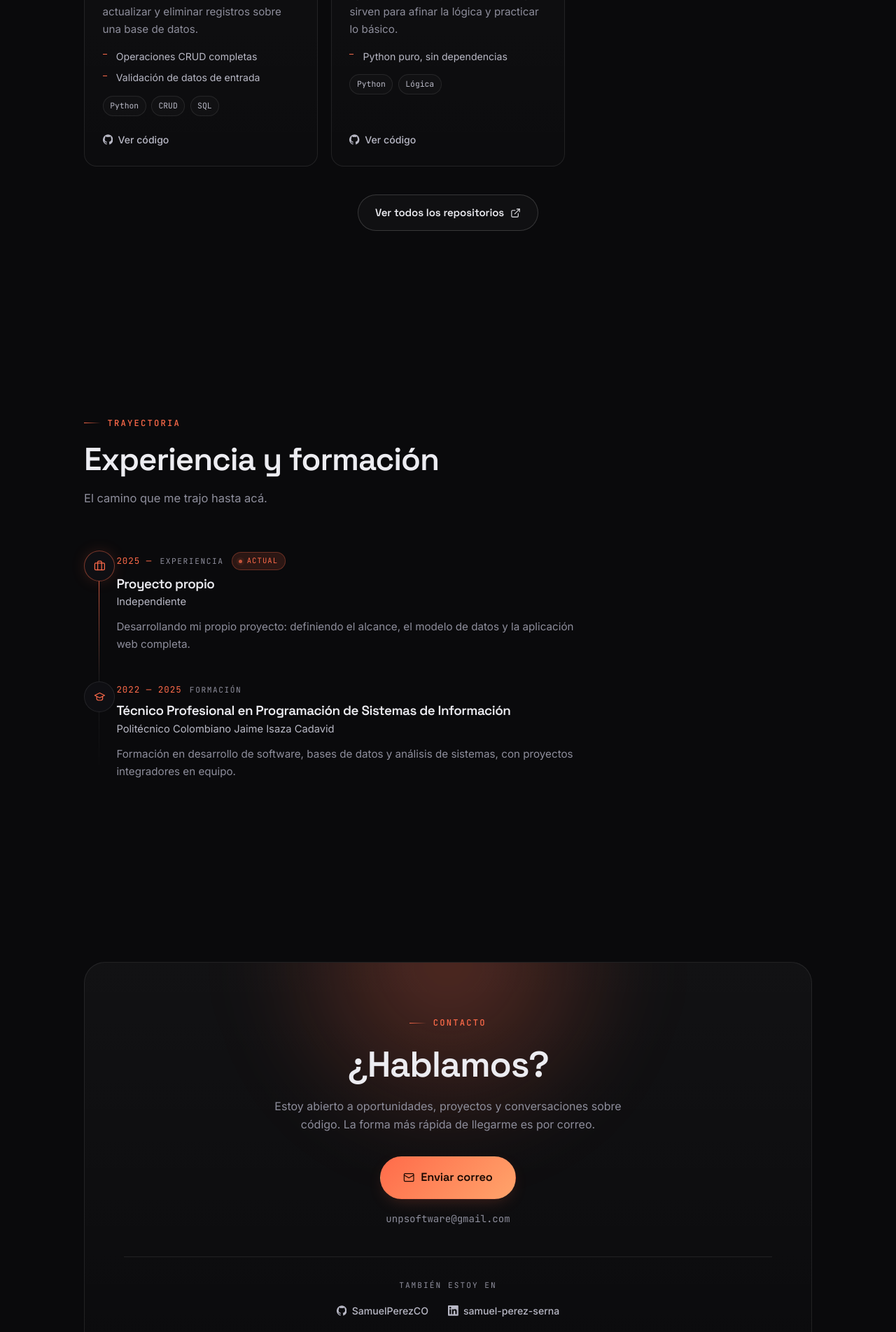
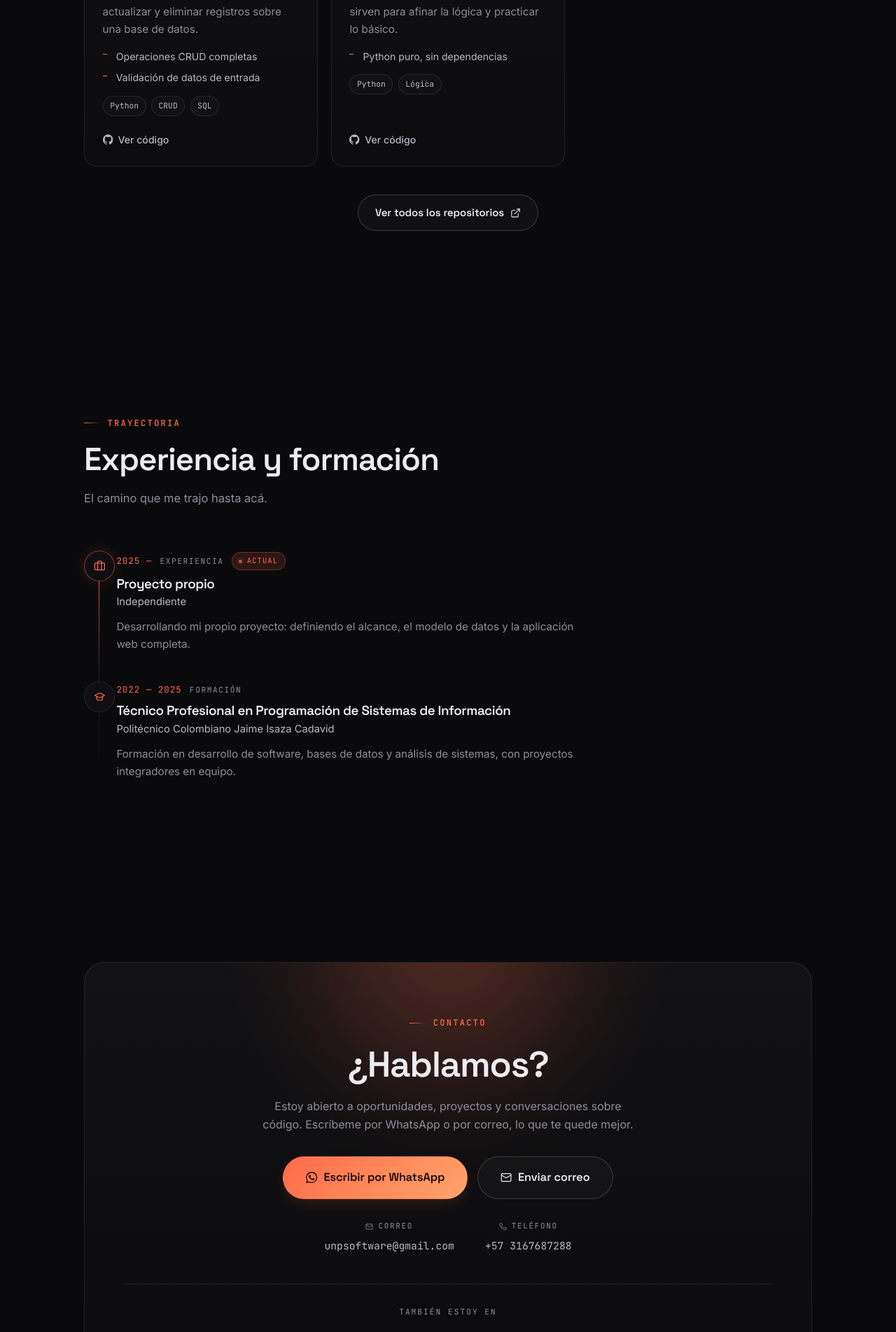
Before and after one commit to SamuelPerezCO/Portafolio---Samuel-Perez-unaneaprogramadora-, a Django app: page / in a window 1280 px wide. Shown: the part 3776-5680 px from the top of the page at 70% size. Run offline with Django 5.2, Linux system fonts and the light colour scheme.

Commit message:
Adding the WPP to the view

```diff
--- a/main/content.py
+++ b/main/content.py
@@ -7,6 +7,8 @@ To add a new project: append it to PROJECTS with its "es" and "en" text.
 No hay base de datos ni panel de administración: este archivo es la fuente de verdad.
 There is no database or admin panel: this file is the source of truth.
 """
+
+from urllib.parse import quote
 
 LANGUAGES = ("es", "en")
 DEFAULT_LANGUAGE = "es"
@@ -312,8 +314,13 @@ CONTENT = {
             "label": "Contacto",
             "title": "¿Hablamos?",
             "intro": "Estoy abierto a oportunidades, proyectos y conversaciones sobre "
-                     "código. La forma más rápida de llegarme es por correo.",
+                     "código. Escríbeme por WhatsApp o por correo, lo que te quede mejor.",
             "email_cta": "Enviar correo",
+            "email_label": "Correo",
+            "whatsapp_cta": "Escribir por WhatsApp",
+            # Texto que aparece ya escrito al abrir el chat.
+            "whatsapp_message": "¡Hola Samuel! Vi tu portafolio y me gustaría hablar contigo.",
+            "phone_label": "Teléfono",
             "links_title": "También estoy en",
         },
         "footer": {
@@ -403,8 +410,13 @@ CONTENT = {
             "label": "Contact",
             "title": "Let's talk",
             "intro": "I'm open to opportunities, projects and conversations about code. "
-                     "Email is the fastest way to reach me.",
+                     "Reach me on WhatsApp or by email, whichever suits you best.",
             "email_cta": "Send an email",
+            "email_label": "Email",
+            "whatsapp_cta": "Message on WhatsApp",
+            # Text pre-filled in the chat when the link is opened.
+            "whatsapp_message": "Hi Samuel! I saw your portfolio and I'd like to talk with you.",
+            "phone_label": "Phone",
             "links_title": "Also find me on",
         },
         "footer": {
@@ -454,4 +466,31 @@ def get_context(lang: str) -> dict:
         "skills": skills,
         "projects": projects,
         "timeline": timeline,
+        "whatsapp_url": whatsapp_url(lang),
+        "phone_href": phone_href(),
     }
+
+
+def phone_href() -> str:
+    """Número listo para un enlace tel:. / Number ready for a tel: link.
+
+    "+57 316 768 7288" -> "+573167687288"
+    """
+    number = PROFILE.get("phone_number", "").strip()
+    digits = "".join(char for char in number if char.isdigit())
+    if not digits:
+        return ""
+    return f"+{digits}" if number.startswith("+") else digits
+
+
+def whatsapp_url(lang: str) -> str:
+    """Enlace de WhatsApp con el mensaje ya escrito en el idioma de la página.
+
+    WhatsApp link with the greeting pre-filled in the page's language.
+    """
+    base = PROFILE.get("whatsapp_link", "")
+    message = CONTENT.get(lang, {}).get("contact", {}).get("whatsapp_message", "")
+    if not base or not message:
+        return base
+    separator = "&" if "?" in base else "?"
+    return f"{base}{separator}text={quote(message)}"
--- a/main/templates/main/partials/contact.html
+++ b/main/templates/main/partials/contact.html
@@ -8,14 +8,30 @@
       <h2 class="contact__title">{{ t.contact.title }}</h2>
       <p class="contact__intro">{{ t.contact.intro }}</p>
 
-      <a class="btn btn--primary btn--lg" href="mailto:{{ profile.email }}">
-        {% include "main/partials/icon.html" with name="mail" %}
-        {{ t.contact.email_cta }}
-      </a>
+      <div class="contact__actions">
+        <a class="btn btn--primary btn--lg" href="{{ whatsapp_url }}"
+           target="_blank" rel="noopener noreferrer">
+          {% include "main/partials/icon.html" with name="whatsapp" %}
+          {{ t.contact.whatsapp_cta }}
+        </a>
+        <a class="btn btn--ghost btn--lg" href="mailto:{{ profile.email }}">
+          {% include "main/partials/icon.html" with name="mail" %}
+          {{ t.contact.email_cta }}
+        </a>
+      </div>
 
-      <p class="contact__email">
-        <a href="mailto:{{ profile.email }}">{{ profile.email }}</a>
-      </p>
+      <dl class="contact__details">
+        <div>
+          <dt>{% include "main/partials/icon.html" with name="mail" %}{{ t.contact.email_label }}</dt>
+          <dd><a href="mailto:{{ profile.email }}">{{ profile.email }}</a></dd>
+        </div>
+        {% if profile.phone_number %}
+          <div>
+            <dt>{% include "main/partials/icon.html" with name="phone" %}{{ t.contact.phone_label }}</dt>
+            <dd><a href="tel:{{ phone_href }}">{{ profile.phone_number }}</a></dd>
+          </div>
+        {% endif %}
+      </dl>
 
       <div class="contact__links">
         <p class="contact__links-title">{{ t.contact.links_title }}</p>
--- a/main/templates/main/partials/footer.html
+++ b/main/templates/main/partials/footer.html
@@ -16,6 +16,11 @@
       <a href="mailto:{{ profile.email }}" aria-label="{{ profile.email }}">
         {% include "main/partials/icon.html" with name="mail" %}
       </a>
+      {% if whatsapp_url %}
+        <a href="{{ whatsapp_url }}" target="_blank" rel="noopener noreferrer" aria-label="WhatsApp">
+          {% include "main/partials/icon.html" with name="whatsapp" %}
+        </a>
+      {% endif %}
     </div>
 
     <div class="footer__end">
--- a/main/templates/main/partials/hero.html
+++ b/main/templates/main/partials/hero.html
@@ -39,6 +39,11 @@
         <a href="mailto:{{ profile.email }}" aria-label="{{ profile.email }}">
           {% include "main/partials/icon.html" with name="mail" %}
         </a>
+        {% if whatsapp_url %}
+          <a href="{{ whatsapp_url }}" target="_blank" rel="noopener noreferrer" aria-label="WhatsApp">
+            {% include "main/partials/icon.html" with name="whatsapp" %}
+          </a>
+        {% endif %}
       </div>
     </div>
 
--- a/main/templates/main/partials/icon.html
+++ b/main/templates/main/partials/icon.html
@@ -14,6 +14,10 @@ Inline SVG icons. Usage: {% include "main/partials/icon.html" with name="code" %
 <svg class="icon" viewBox="0 0 24 24" fill="currentColor" aria-hidden="true"><path d="M12 .3a12 12 0 0 0-3.8 23.4c.6.1.8-.3.8-.6v-2.2c-3.3.7-4-1.6-4-1.6-.6-1.4-1.4-1.8-1.4-1.8-1.1-.7.1-.7.1-.7 1.2.1 1.8 1.2 1.8 1.2 1.1 1.8 2.8 1.3 3.5 1 .1-.8.4-1.3.8-1.6-2.7-.3-5.5-1.3-5.5-5.9 0-1.3.5-2.4 1.2-3.2-.1-.3-.5-1.5.1-3.2 0 0 1-.3 3.3 1.2a11.5 11.5 0 0 1 6 0c2.3-1.5 3.3-1.2 3.3-1.2.6 1.7.2 2.9.1 3.2.8.8 1.2 1.9 1.2 3.2 0 4.6-2.8 5.6-5.5 5.9.4.4.8 1.1.8 2.2v3.3c0 .3.2.7.8.6A12 12 0 0 0 12 .3"/></svg>
 {% elif name == "linkedin" %}
 <svg class="icon" viewBox="0 0 24 24" fill="currentColor" aria-hidden="true"><path d="M20.45 20.45h-3.56v-5.57c0-1.33-.02-3.04-1.85-3.04-1.85 0-2.14 1.45-2.14 2.94v5.67H9.35V9h3.41v1.56h.05a3.74 3.74 0 0 1 3.37-1.85c3.6 0 4.27 2.37 4.27 5.46zM5.34 7.43a2.06 2.06 0 1 1 0-4.13 2.06 2.06 0 0 1 0 4.13M7.12 20.45H3.55V9h3.57zM22.22 0H1.77C.79 0 0 .77 0 1.72v20.56C0 23.23.79 24 1.77 24h20.45c.98 0 1.78-.77 1.78-1.72V1.72C24 .77 23.2 0 22.22 0"/></svg>
+{% elif name == "whatsapp" %}
+<svg class="icon" viewBox="0 0 24 24" fill="currentColor" aria-hidden="true"><path d="M17.47 14.38c-.3-.15-1.76-.87-2.03-.97-.27-.1-.47-.15-.67.15-.2.3-.77.97-.94 1.17-.17.2-.35.22-.65.07-.3-.15-1.25-.46-2.38-1.47-.88-.78-1.48-1.75-1.65-2.05-.17-.3-.02-.46.13-.61.14-.13.3-.35.45-.52.15-.17.2-.3.3-.5.1-.2.05-.37-.02-.52-.08-.15-.67-1.61-.92-2.21-.24-.58-.49-.5-.67-.51h-.57c-.2 0-.52.07-.79.37-.27.3-1.04 1.02-1.04 2.48s1.06 2.88 1.21 3.08c.15.2 2.1 3.2 5.08 4.49.71.3 1.26.49 1.69.63.71.22 1.36.19 1.87.12.57-.09 1.76-.72 2.01-1.41.25-.7.25-1.29.17-1.42-.07-.13-.27-.2-.57-.35M12.05 21.8h-.02a9.8 9.8 0 0 1-4.99-1.37l-.36-.21-3.71.97.99-3.62-.23-.37a9.78 9.78 0 0 1-1.5-5.22c0-5.4 4.4-9.8 9.82-9.8 2.62 0 5.08 1.03 6.93 2.88a9.74 9.74 0 0 1 2.87 6.93c0 5.4-4.4 9.81-9.8 9.81M20.52 3.45A11.7 11.7 0 0 0 12.05 0C5.55 0 .26 5.29.26 11.79c0 2.08.54 4.11 1.58 5.9L.16 24l6.45-1.69a11.75 11.75 0 0 0 5.44 1.34h.01c6.5 0 11.79-5.29 11.79-11.79 0-3.15-1.23-6.11-3.45-8.34"/></svg>
+{% elif name == "phone" %}
+<svg class="icon" viewBox="0 0 24 24" fill="none" stroke="currentColor" stroke-width="1.75" stroke-linecap="round" stroke-linejoin="round" aria-hidden="true"><path d="M22 16.92v3a2 2 0 0 1-2.18 2 19.8 19.8 0 0 1-8.63-3.07 19.5 19.5 0 0 1-6-6A19.8 19.8 0 0 1 2.12 4.2 2 2 0 0 1 4.11 2h3a2 2 0 0 1 2 1.72c.13.96.36 1.9.7 2.81a2 2 0 0 1-.45 2.11L8.1 9.9a16 16 0 0 0 6 6l1.26-1.26a2 2 0 0 1 2.11-.45c.9.34 1.85.57 2.81.7A2 2 0 0 1 22 16.92"/></svg>
 {% elif name == "mail" %}
 <svg class="icon" viewBox="0 0 24 24" fill="none" stroke="currentColor" stroke-width="1.75" stroke-linecap="round" stroke-linejoin="round" aria-hidden="true"><rect x="2" y="4" width="20" height="16" rx="2"/><path d="m22 7-10 6L2 7"/></svg>
 {% elif name == "arrow-right" %}
--- a/static/css/style.css
+++ b/static/css/style.css
@@ -306,8 +306,13 @@ main, .nav, .footer { position: relative; z-index: 1; }
 
 .btn .icon { transition: transform 0.25s var(--ease); }
 .btn:hover { transform: translateY(-2px); }
-.btn:hover .icon { transform: translateX(3px); }
 .btn:active { transform: translateY(0); }
+
+/* Solo el icono que va DESPUÉS del texto (la flecha) se desplaza al pasar el ratón;
+   un icono inicial se metería dentro del texto.
+   Only a trailing icon (the arrow) slides on hover; a leading one would
+   slide into the label. */
+.btn:hover .icon:last-child { transform: translateX(3px); }
 
 .btn--primary {
   background: linear-gradient(135deg, var(--accent), var(--accent-2));
@@ -926,17 +931,47 @@ main, .nav, .footer { position: relative; z-index: 1; }
   color: var(--muted);
 }
 
-.contact .btn { margin-top: 2rem; }
+.contact__actions {
+  display: flex;
+  flex-wrap: wrap;
+  justify-content: center;
+  gap: 0.85rem;
+  margin-top: 2rem;
+}
 
-.contact__email {
-  margin-top: 1.1rem;
+.contact__details {
+  display: flex;
+  flex-wrap: wrap;
+  justify-content: center;
+  gap: 1.1rem 2.75rem;
+  margin-top: 1.9rem;
+}
+
+.contact__details > div {
+  display: grid;
+  justify-items: center;
+  gap: 0.3rem;
+}
+
+.contact__details dt {
+  display: inline-flex;
+  align-items: center;
+  gap: 0.45rem;
   font-family: var(--font-mono);
-  font-size: 0.88rem;
+  font-size: 0.68rem;
+  letter-spacing: 0.16em;
+  text-transform: uppercase;
   color: var(--muted);
 }
 
-.contact__email a { transition: color 0.2s var(--ease); }
-.contact__email a:hover { color: var(--accent); }
+.contact__details dd a {
+  font-family: var(--font-mono);
+  font-size: 0.92rem;
+  color: var(--text-soft);
+  transition: color 0.2s var(--ease);
+}
+
+.contact__details dd a:hover { color: var(--accent); }
 
 .contact__links {
   margin-top: 2.6rem;
@@ -1122,7 +1157,9 @@ main, .nav, .footer { position: relative; z-index: 1; }
 }
 
 @media (max-width: 480px) {
-  .hero__actions .btn { width: 100%; }
+  .hero__actions .btn,
+  .contact__actions .btn { width: 100%; }
+  .contact__details { gap: 1.1rem 1.5rem; }
   .about__fact { flex-direction: column; align-items: flex-start; gap: 0.25rem; }
   .about__fact dd { text-align: left; }
 }
```
Also changed, not shown: main/tests.py (+24 -1 lines).
